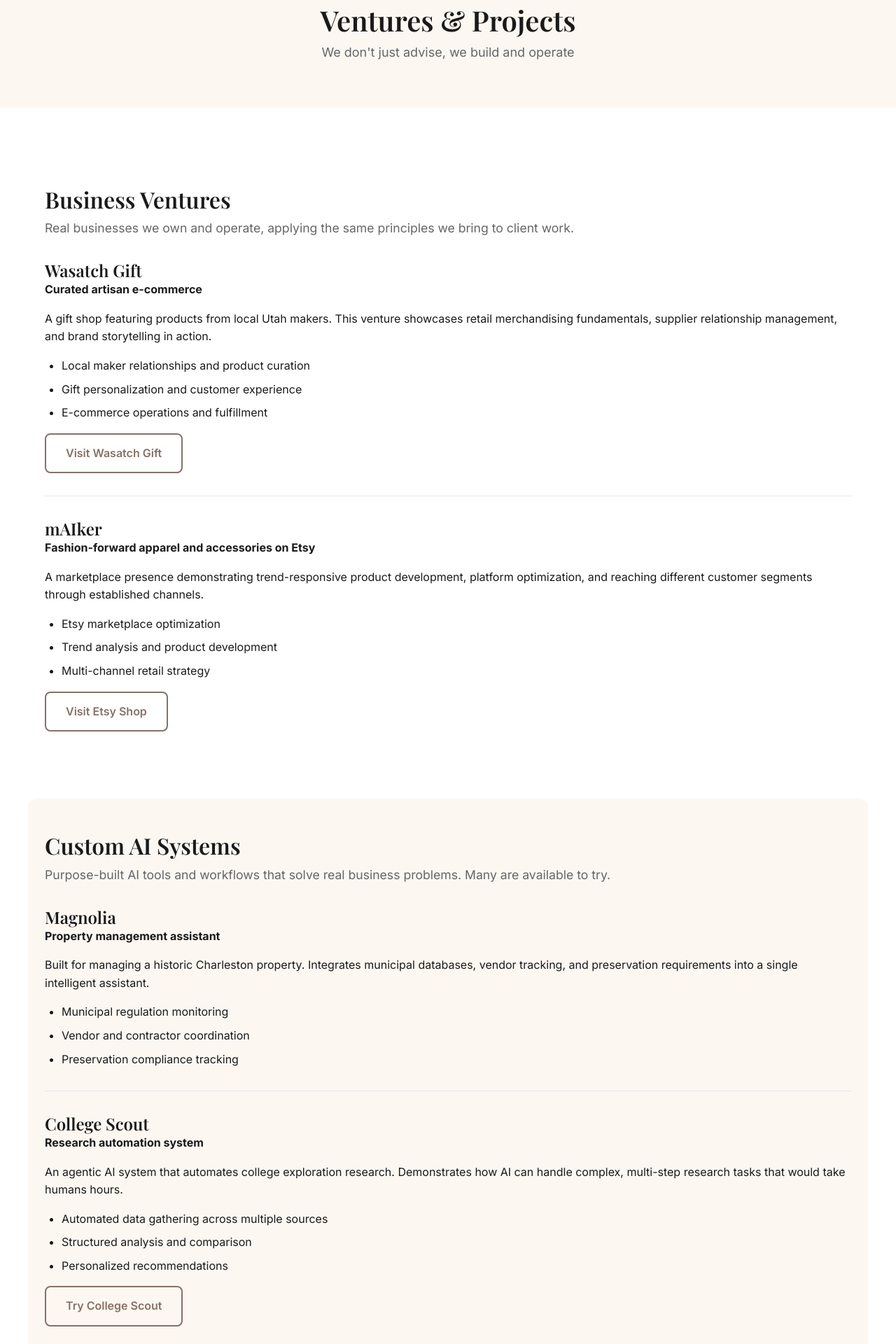
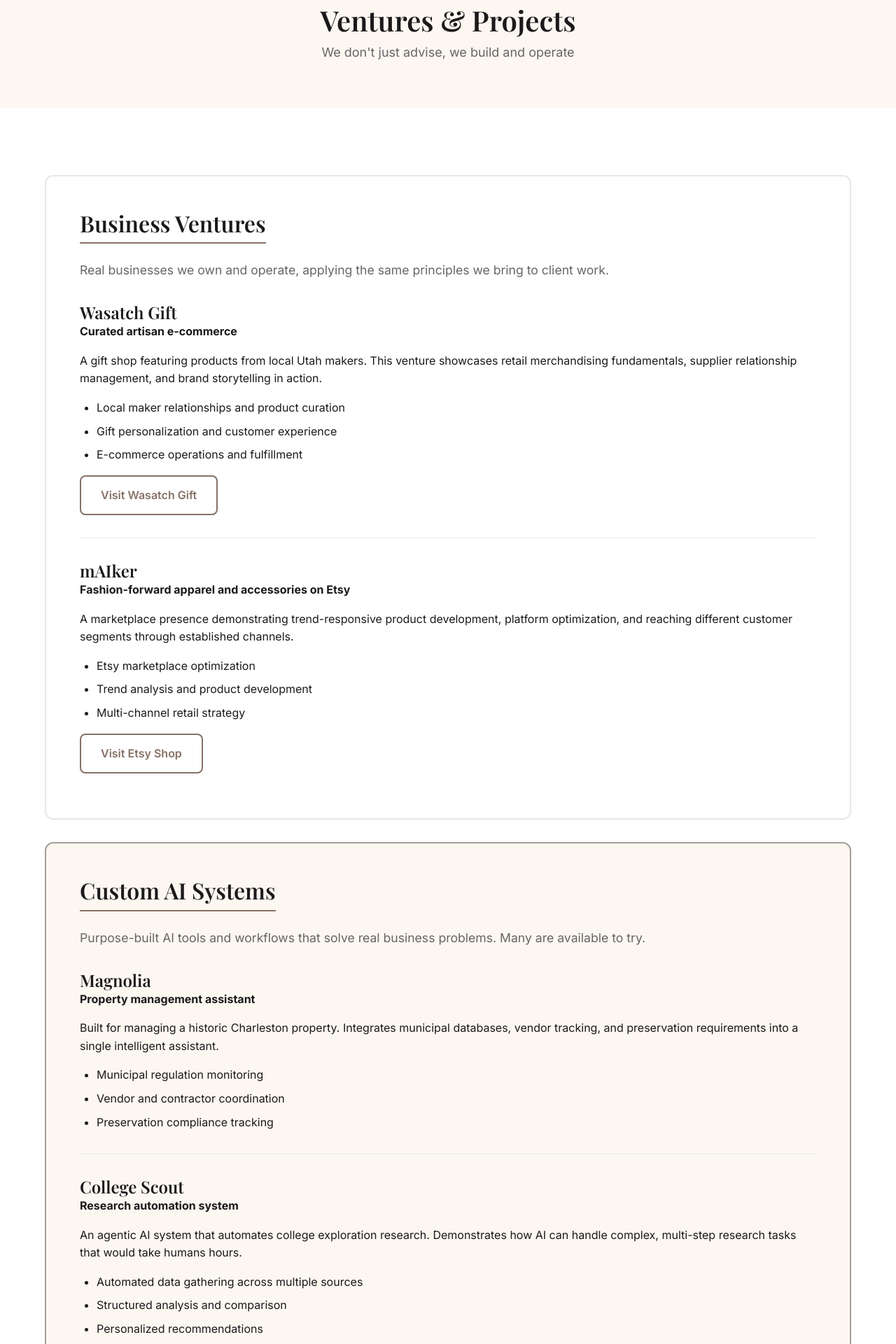
Before and after one commit to adespain70-ui/despain-consulting-site, a Jekyll site: the page built from ventures.md, in a window 1280 px wide. Shown: the part 366-2286 px from the top of the page at 70% size. Built offline with Jekyll 4.4.1, drawn with Linux system fonts in a browser that asks for light colours.

Commit message:
Stronger visual separation for venture sections

```diff
--- a/assets/css/style.css
+++ b/assets/css/style.css
@@ -246,28 +246,30 @@
 
 /* ===== Venture Sections ===== */
 .venture-section {
-  padding: calc(var(--spacing-unit) * 3) 0;
-  margin: 0 calc(var(--spacing-unit) * -1.5);
-  padding-left: calc(var(--spacing-unit) * 1.5);
-  padding-right: calc(var(--spacing-unit) * 1.5);
+  padding: calc(var(--spacing-unit) * 3);
+  margin: calc(var(--spacing-unit) * 2) 0;
+  border-radius: 12px;
+  border: 2px solid var(--color-border);
 }
 
 .venture-section.bg-alt {
   background: var(--color-bg-alt);
-  margin-top: calc(var(--spacing-unit) * 2);
-  margin-bottom: calc(var(--spacing-unit) * 2);
-  border-radius: 12px;
+  border-color: var(--color-accent);
 }
 
 .venture-section h2 {
-  margin-top: 0;
+  margin-top: 0 !important;
   margin-bottom: 0.5rem;
+  padding-bottom: 0.5rem;
+  border-bottom: 2px solid var(--color-primary);
+  display: inline-block;
 }
 
 .venture-section .section-intro {
   color: var(--color-text-light);
   font-size: 1.1rem;
   margin-bottom: calc(var(--spacing-unit) * 2);
+  margin-top: calc(var(--spacing-unit) * 1);
 }
 
 .venture-section h3 {
```
